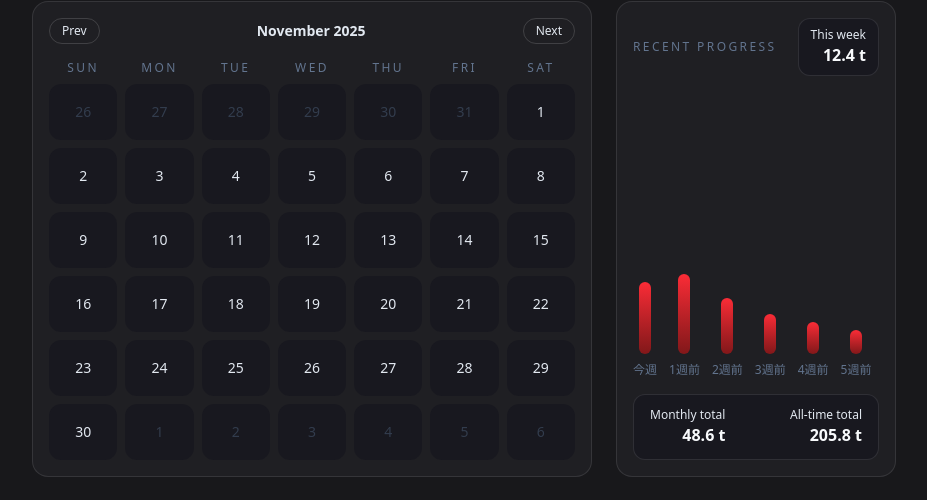
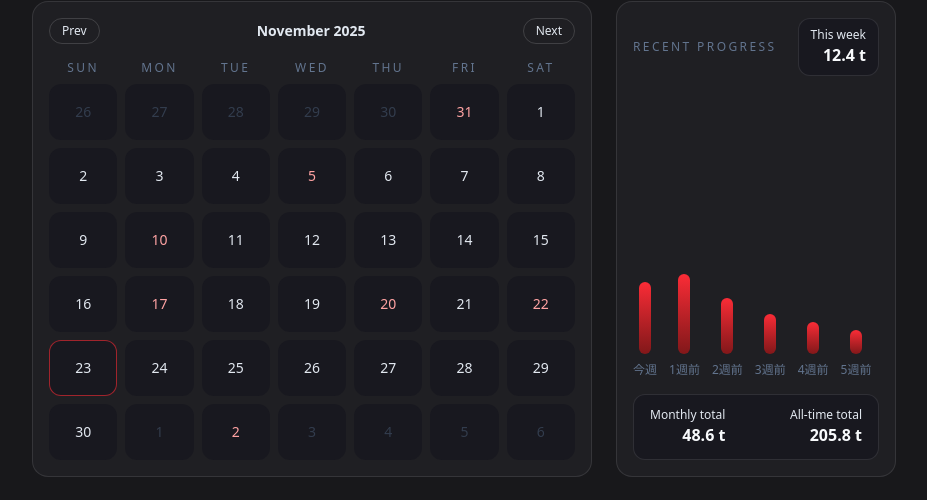
Before and after one commit to j911012/MuscleAgent, a Next.js app: page /dashboard in a window 1280 px wide. Shown: the part 292-792 px from the top of the page, without its empty margins (176-1103 px from the left). Built offline with nearby package versions, Linux system fonts and the light colour scheme.

Commit message:
今日の日付とトレーニング実施日をマーク

```diff
--- a/package.json
+++ b/package.json
@@ -9,11 +9,13 @@
     "lint": "eslint"
   },
   "dependencies": {
+    "clsx": "^2.1.1",
     "lucide-react": "^0.554.0",
     "next": "16.0.3",
     "postcss": "^8.5.6",
     "react": "19.2.0",
-    "react-dom": "19.2.0"
+    "react-dom": "19.2.0",
+    "tailwind-merge": "^3.4.0"
   },
   "devDependencies": {
     "@tailwindcss/postcss": "^4.1.17",
--- a/src/app/dashboard/page.tsx
+++ b/src/app/dashboard/page.tsx
@@ -76,6 +76,17 @@ const WeeklyTrendCard = () => {
   );
 };
 
+// カレンダーに表示させる用のトレーニング日付（モックデータ）
+const mockTrainingDays = [
+  "2025-10-31",
+  "2025-11-05",
+  "2025-11-10",
+  "2025-11-17",
+  "2025-11-20",
+  "2025-11-22",
+  "2025-12-02",
+];
+
 export default function DashboardPage() {
   const [viewDate, setViewDate] = useState(new Date());
 
@@ -116,7 +127,7 @@ export default function DashboardPage() {
       </section>
 
       <section className="grid gap-6 lg:grid-cols-[2fr_1fr]">
-        <CalendarCard viewDate={viewDate} />
+        <CalendarCard viewDate={viewDate} trainingDays={mockTrainingDays} />
 
         <WeeklyTrendCard />
       </section>
--- a/src/components/CalendarCard.tsx
+++ b/src/components/CalendarCard.tsx
@@ -1,12 +1,14 @@
 import { useMemo } from "react";
+import { cn } from "@/lib/utils";
 
 type CalendarCardProps = {
   viewDate: Date;
+  trainingDays: string[];
 };
 
 const WEEKDAYS = ["Sun", "Mon", "Tue", "Wed", "Thu", "Fri", "Sat"];
 
-export const CalendarCard = ({ viewDate }: CalendarCardProps) => {
+export const CalendarCard = ({ viewDate, trainingDays }: CalendarCardProps) => {
   const todayStr = formatDate(new Date());
   const monthMatrix = useMemo(() => getMonthMatrix(viewDate), [viewDate]);
 
@@ -45,12 +47,17 @@ export const CalendarCard = ({ viewDate }: CalendarCardProps) => {
           const isCurrentMonth = date.getMonth() === viewDate.getMonth();
           const isToday = dateStr === todayStr;
 
+          const hasTraining = trainingDays.includes(dateStr);
+
           return (
             <div
               key={dateStr}
-              className={`flex h-14 flex-col items-center justify-center rounded-xl border border-transparent bg-[#18181f] text-sm ${
-                isCurrentMonth ? "text-slate-200" : "text-slate-600/60"
-              } ${isToday ? "text-red-400" : ""}`}
+              className={cn(
+                "flex h-14 flex-col items-center justify-center rounded-xl border border-transparent bg-[#18181f] text-sm",
+                isCurrentMonth ? "text-slate-200" : "text-slate-600/60",
+                isToday && "border-red-500/60",
+                hasTraining && "text-red-300"
+              )}
             >
               <span>{date.getDate()}</span>
             </div>
--- /dev/null
+++ b/src/lib/utils.ts
@@ -0,0 +1,11 @@
+import { type ClassValue, clsx } from "clsx";
+import { twMerge } from "tailwind-merge";
+
+/**
+ * クラス名をマージする
+ * @param inputs
+ * @returns
+ */
+export const cn = (...inputs: ClassValue[]) => {
+  return twMerge(clsx(inputs));
+};
```
Also changed, not shown: 1 other file (tests, documents, lock files or other folders).
